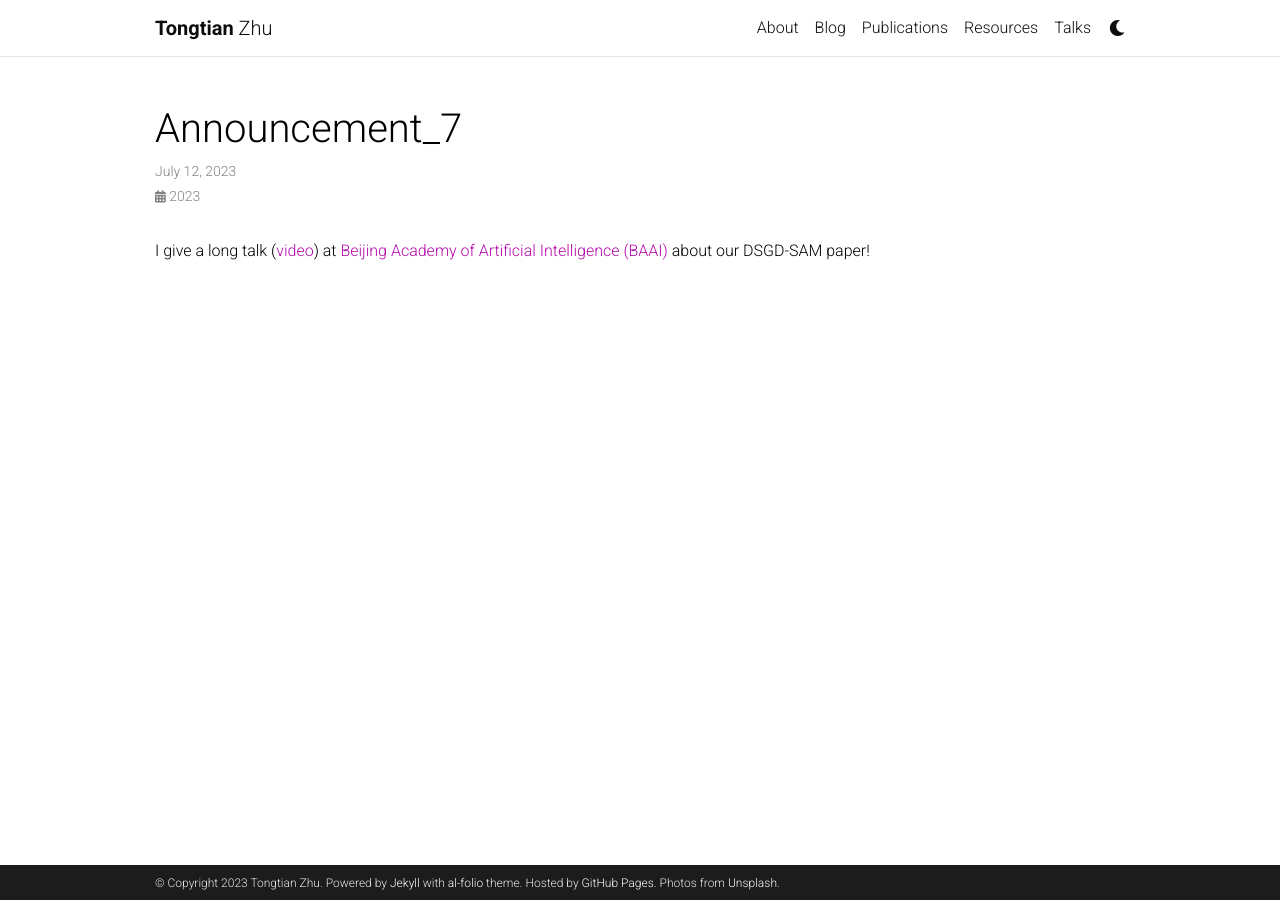
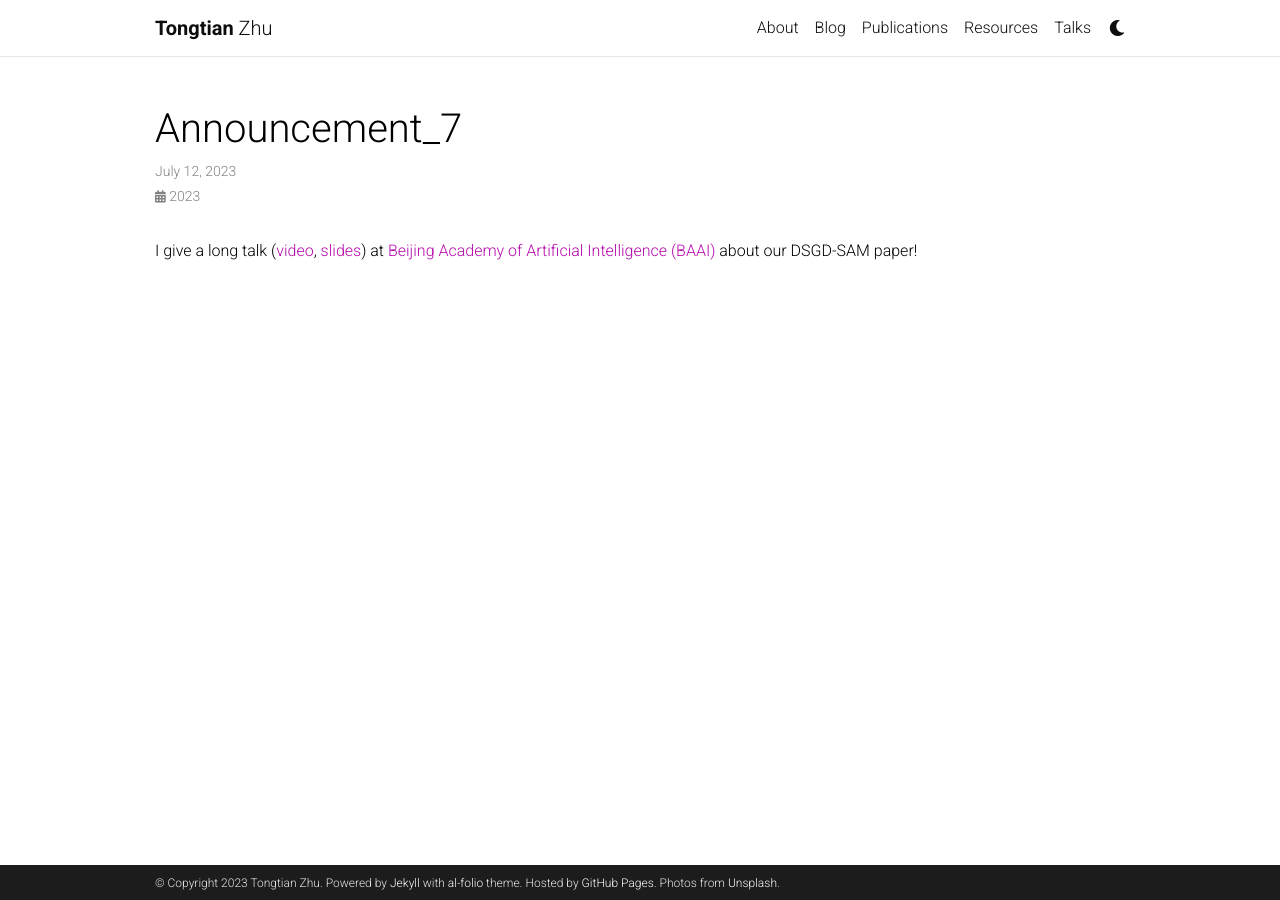
Before and after one commit to Raiden-Zhu/Raiden-Zhu.github.io, a Jekyll site: the page built from _news/announcement_7.md, in a window 1280 px wide. Built offline with Jekyll 4.4.1, drawn with Linux system fonts in a browser that asks for light colours; comment, search, counter and statistics services are not loaded; a style sheet for code colours, icons or effects is not loaded.

Commit message:
Update announcement_7.md

```diff
--- a/_news/announcement_7.md
+++ b/_news/announcement_7.md
@@ -5,4 +5,4 @@ inline: true
 related_posts: false
 ---
 
-I give a long talk ([video](https://event.baai.ac.cn/activities/692)) at [<span style="color: #B509AC;">Beijing Academy of Artificial Intelligence (BAAI)</span>](https://www.worldaic.com.cn/profile) about our DSGD-SAM paper!
+I give a long talk ([video](https://event.baai.ac.cn/activities/692), [slides](https://github.com/Raiden-Zhu/ICML-2023-DSGD-and-SAM/blob/main/Slides_ICML_2023_Decentralized_SGD_and_Average_direction_SAM_are_Asymptotically_Equivalent%20.pdf)) at [<span style="color: #B509AC;">Beijing Academy of Artificial Intelligence (BAAI)</span>](https://www.worldaic.com.cn/profile) about our DSGD-SAM paper!
```
